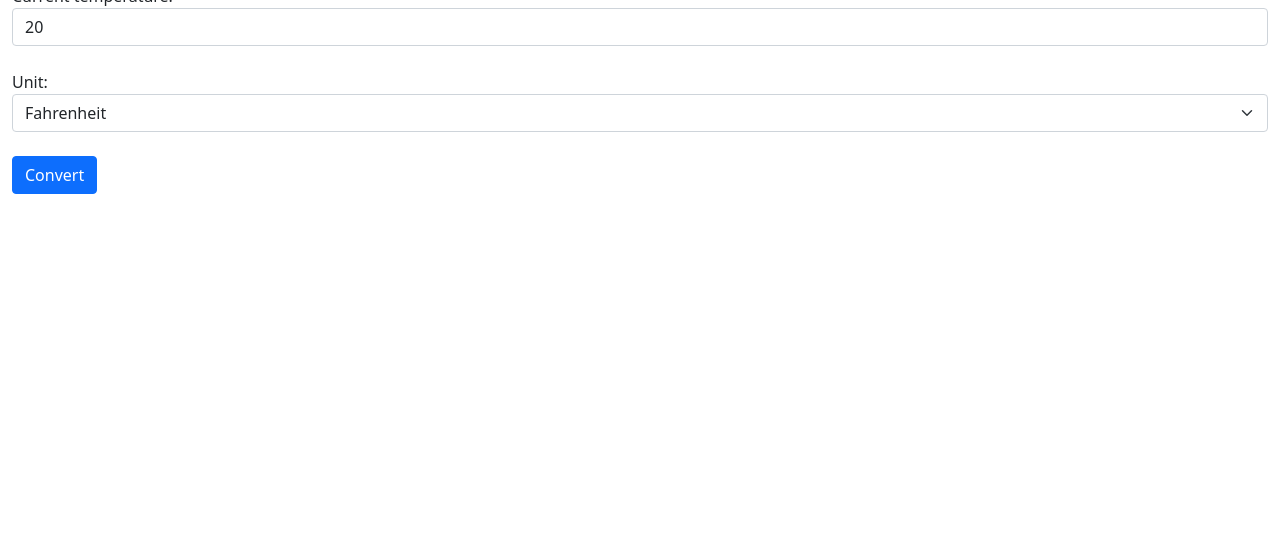
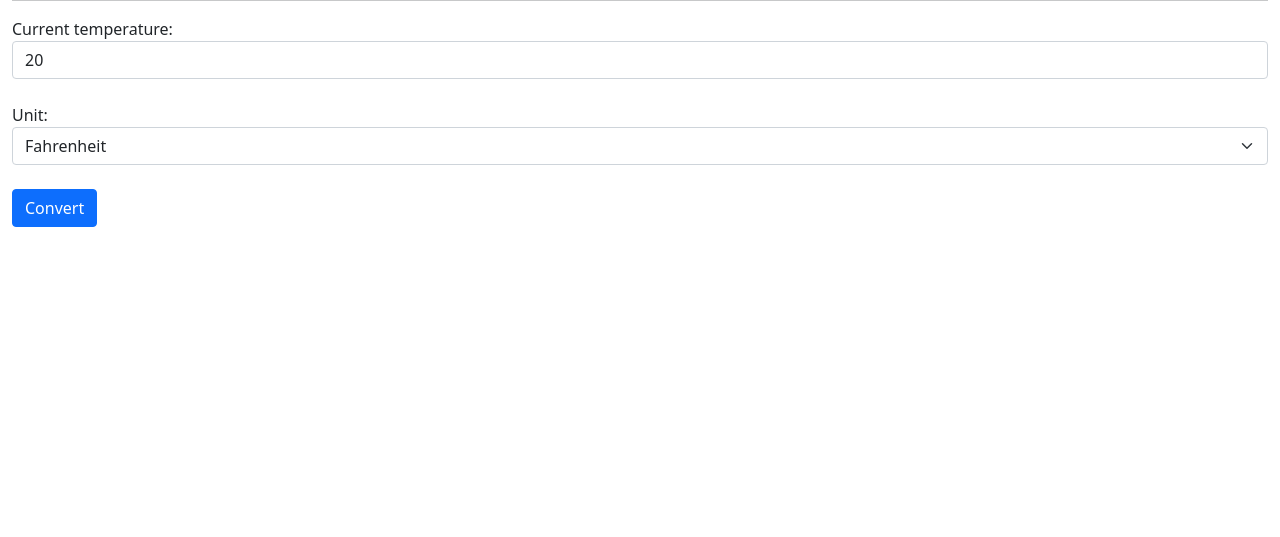
Before and after one commit to golf80kg/ex4b, a plain HTML site: page index.html in a window 1280 px wide. Shown: the part 263-800 px from the top of the page. Drawn offline with nearby package versions, Linux system fonts and the light colour scheme.

Commit message:
Adding a thematic break between img add from

```diff
--- a/index.html
+++ b/index.html
@@ -14,7 +14,9 @@
 		<img src="images/temperature.gif" class="img-fluid" alt="runner logo" width="150" height="150"><br>
 		<form role="form" method="GET">
 		  <div class="form-group">
+			<hr>
 			<label for="tem">Current temperature:</label>
+		  </hr>
 			<input type="text" class="form-control" name="temp" id="temp" value="20">
 		  </div><br>
 		  <div class="form-group">
```
